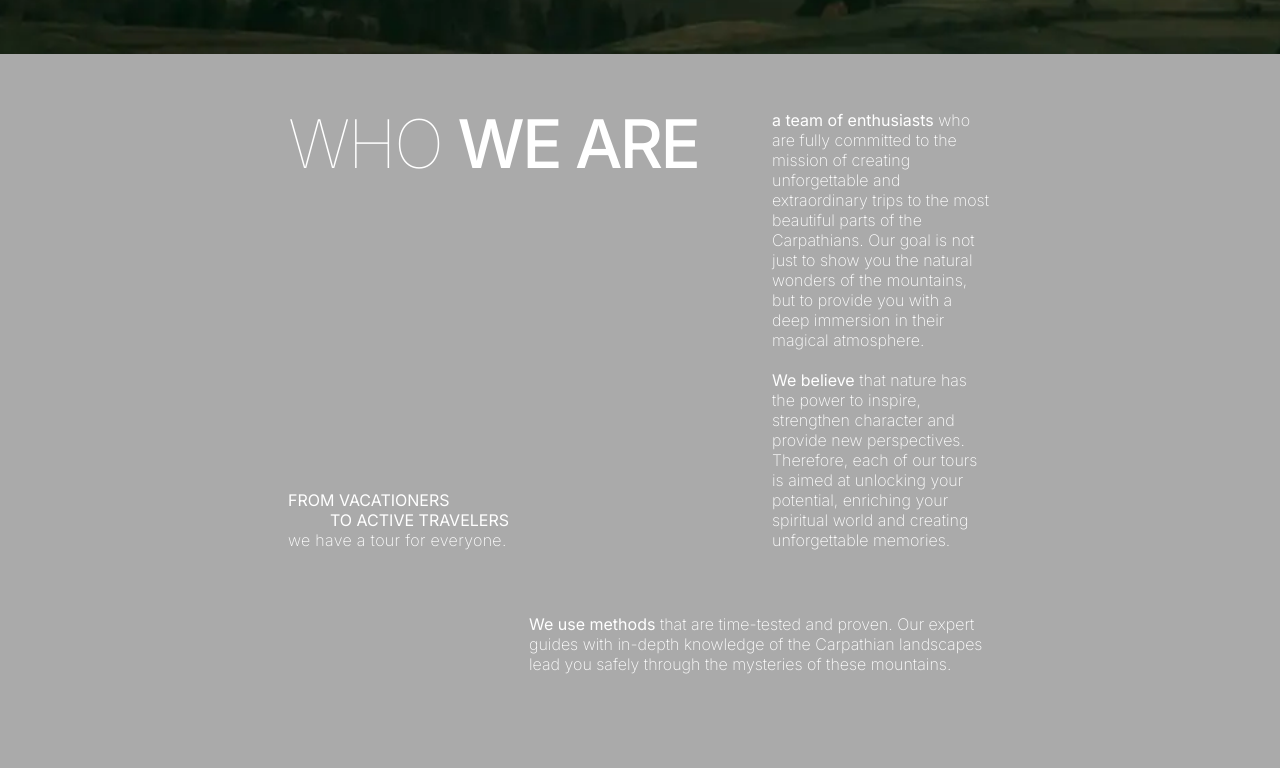
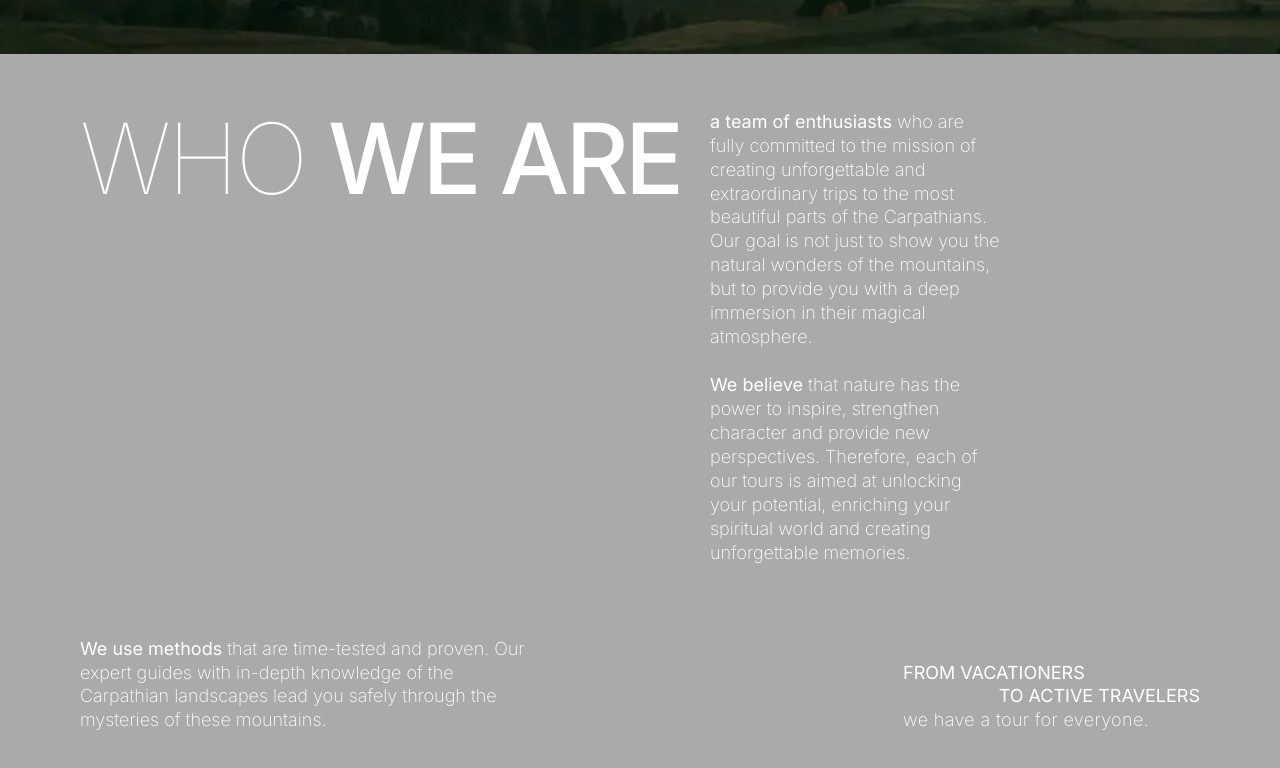
Before and after one commit to BohdanKushnerov/carp-travel, a Next.js app: page / in a window 1280 px wide. Shown: the part 662-1430 px from the top of the page. Before the commit the page ends 1392 px from the top, so only its background shows below. Built offline with nearby package versions, Linux system fonts and the light colour scheme; a web font is replaced by a local one.

Commit message:
add desktop styles for about section

```diff
--- a/src/app/globals.css
+++ b/src/app/globals.css
@@ -15,7 +15,16 @@ body {
 }
 
 @layer utilities {
-  .grid-custom-rows {
+  .grid-cols-auto {
+    grid-template-columns: minmax(min-content, max-content) minmax(min-content, auto);
+  }
+
+  .grid-custom-two-rows {
+    /* grid-template-rows: auto auto minmax(0, 1fr) minmax(0, 1fr); */
+    /* grid-template-rows: auto auto auto minmax(0, 1fr); */
+    grid-template-rows: repeat(2, minmax(min-content, auto));
+  }
+  .grid-custom-three-rows {
     /* grid-template-rows: auto auto minmax(0, 1fr) minmax(0, 1fr); */
     /* grid-template-rows: auto auto auto minmax(0, 1fr); */
     grid-template-rows: repeat(3, minmax(min-content, auto));
--- a/src/components/About.tsx
+++ b/src/components/About.tsx
@@ -4,14 +4,14 @@ import Section from './Section';
 const About = () => {
   return (
     <Section className="py-[56px]">
-      <div className="md:grid-custom-rows mx-auto w-full max-w-[440px] md:grid md:max-w-[704px] md:grid-cols-2 md:grid-rows-3">
+      <div className="md:grid-custom-three-rows xl:grid-custom-two-rows md:grid-cols-auto mx-auto w-full max-w-[440px] md:grid md:max-w-[704px] md:grid-cols-2 md:grid-rows-3 xl:max-w-[1120px] xl:grid-rows-2">
         {/*  */}
-        <h2 className="order-1 mb-[8px] text-[40px] font-thin uppercase leading-[140%] tracking-[-0.04em] md:w-[412px] md:text-[67px] md:leading-[100%]">
+        <h2 className="order-1 mb-[8px] text-[40px] font-thin uppercase leading-[140%] tracking-[-0.04em] md:mb-0 md:w-[412px] md:text-[67px] md:leading-[100%] xl:w-[606px] xl:text-[98px]">
           WHO <b className="font-medium">WE ARE</b>
         </h2>
-        {/* */}
-        <div className="order-2 mb-[40px] w-[180px] text-[14px] font-extralight leading-[143%] md:row-span-2 md:mb-[64px] md:ml-auto md:w-[220px] md:text-[16px] md:leading-[125%]">
-          <p className="mb-[20px]">
+        {/*  */}
+        <div className="order-2 mb-[40px] w-[180px] text-[14px] leading-[143%] md:row-span-2 md:mb-[64px] md:ml-auto md:w-[220px] md:text-[16px] md:leading-[125%] xl:row-span-1 xl:mb-[72px] xl:ml-[24px] xl:w-[292px] xl:text-[18px] xl:leading-[133%]">
+          <p className="mb-[20px] md:mb-[16px] xl:mb-[24px]">
             <strong className="font-normal"> a team of enthusiasts </strong>
             who are fully committed to the mission of creating unforgettable and
             extraordinary trips to the most beautiful parts of the Carpathians.
@@ -27,8 +27,26 @@ const About = () => {
             creating unforgettable memories.
           </p>
         </div>
-        {/* */}
-        <h3 className="order-3 mb-[40px] ml-auto w-[180px] text-[14px] font-extralight leading-[143%] md:mb-[64px] md:ml-0 md:mt-auto md:w-[221px] md:text-[16px] md:leading-[125%]">
+        {/*font-weight: 400;
+font-size: 18px;
+line-height: 133%;
+text-transform: uppercase;
+color: #fff;
+
+font-weight: 400;
+font-size: 18px;
+line-height: 133%;
+text-transform: uppercase;
+text-align: right;
+color: #fff;
+
+font-family: var(--font-family);
+font-weight: 200;
+font-size: 18px;
+line-height: 133%;
+letter-spacing: 0.12em;
+color: #fff;*/}
+        <h3 className="order-3 mb-[40px] ml-auto w-[180px] text-[14px] leading-[143%] md:mb-[64px] md:ml-0 md:mt-auto md:w-[221px] md:text-[16px] md:leading-[125%] xl:order-4 xl:mb-0 xl:ml-auto xl:w-[297px] xl:text-[18px] xl:leading-[133%]">
           <b className="font-normal">
             <span className="block uppercase">From vacationers</span>
             <span className="block text-right uppercase">
@@ -39,8 +57,8 @@ const About = () => {
             we have a tour for everyone.
           </span>
         </h3>
-        {/*  */}
-        <p className="order-4 text-[14px] font-extralight leading-[143%] md:col-span-2 md:ml-auto md:max-w-[463px] md:text-[16px] md:leading-[125%]">
+        {/* */}
+        <p className="order-4 text-[14px] leading-[143%] md:col-span-2 md:ml-auto md:max-w-[463px] md:text-[16px] md:leading-[125%] xl:order-3 xl:col-span-1 xl:ml-0 xl:mr-auto xl:w-[605px] xl:text-[18px] xl:leading-[133%]">
           <strong className="font-normal">We use methods </strong> that are
           time-tested and proven. Our expert guides with in-depth knowledge of
           the Carpathian landscapes lead you safely through the mysteries of
--- a/src/components/Hero.tsx
+++ b/src/components/Hero.tsx
@@ -5,7 +5,7 @@ import JoinNowBtn from './JoinNowBtn';
 const Hero: FC = () => {
   return (
     <Section className="bg-hero-mobile bg-cover bg-center bg-no-repeat pb-[56px] pt-[105px] md:pt-[121px] xl:pt-[130px]">
-      <div className="md:grid-custom-rows mx-auto w-full max-w-[440px] md:grid md:max-w-[704px] md:grid-cols-2 md:grid-rows-3 md:items-baseline xl:max-w-[1120px]">
+      <div className="md:grid-custom-three-rows mx-auto w-full max-w-[440px] md:grid md:max-w-[704px] md:grid-cols-2 md:grid-rows-3 md:items-baseline xl:max-w-[1120px]">
         {/*  */}
         <div className="mb-[24px] ml-auto flex w-[118px] flex-col md:order-2 md:mb-[56px] md:w-[230px] xl:mb-[181px] xl:w-[305px]">
           <h2 className="text-[37px] font-thin leading-[37px] tracking-[0.04em] md:text-[67px] md:leading-[55px] md:tracking-[0.08em] xl:text-[98px] xl:leading-[98px] xl:tracking-[0em]">
```
